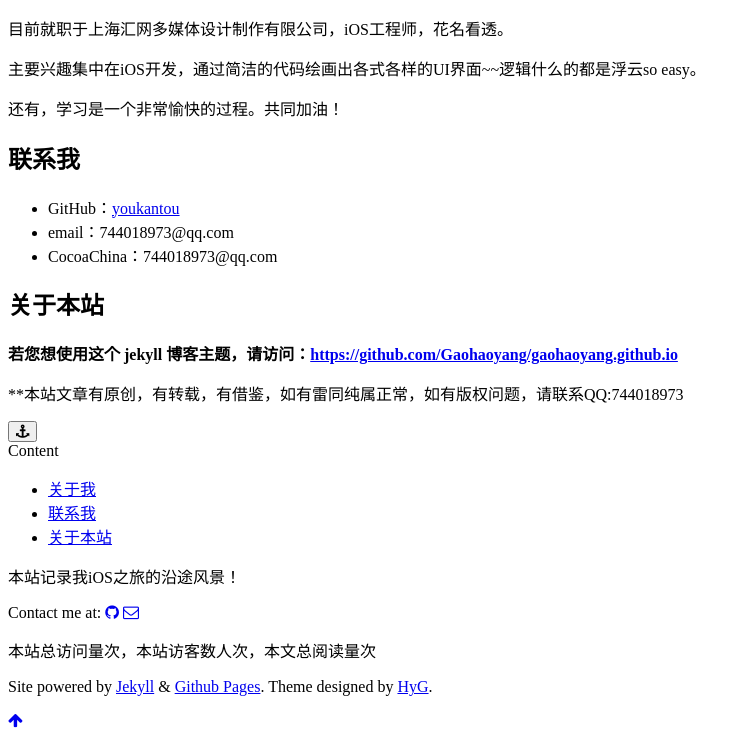
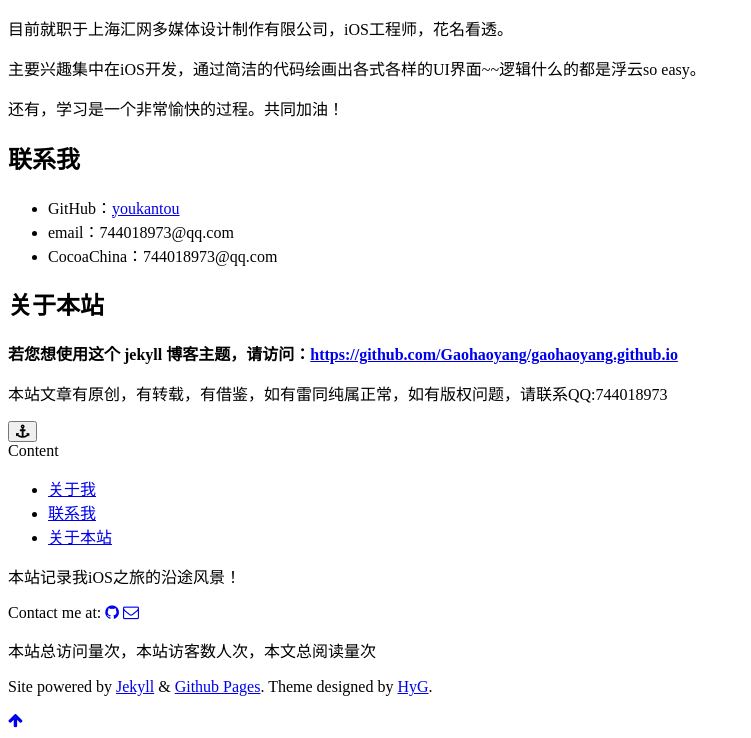
Before and after one commit to youkantou/youkantou.github.io, a Jekyll site: the page built from page/4about.md, in a window 1280 px wide, cut to the strip 544-1282 px from the top of the page. Shown: the whole strip, without its empty margins (0-751 px from the left). Built offline with Jekyll 4.4.1, drawn with Linux system fonts in a browser that asks for light colours; comment, search, counter and statistics services are not loaded; a style sheet for code colours, icons or effects is not loaded.

Commit message:
no message

```diff
--- a/page/4about.md
+++ b/page/4about.md
@@ -30,7 +30,7 @@
 **若您想使用这个 jekyll 博客主题，请访问：[https://github.com/Gaohaoyang/gaohaoyang.github.io](https://github.com/Gaohaoyang/gaohaoyang.github.io)**
 
 
-**本站文章有原创，有转载，有借鉴，如有雷同纯属正常，如有版权问题，请联系QQ:744018973
+本站文章有原创，有转载，有借鉴，如有雷同纯属正常，如有版权问题，请联系QQ:744018973
 
 
 {% include comments.html %}
```
